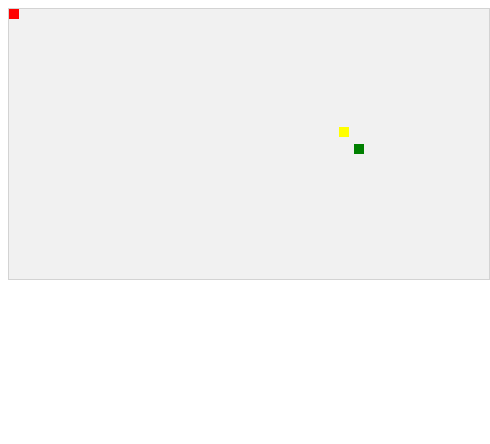
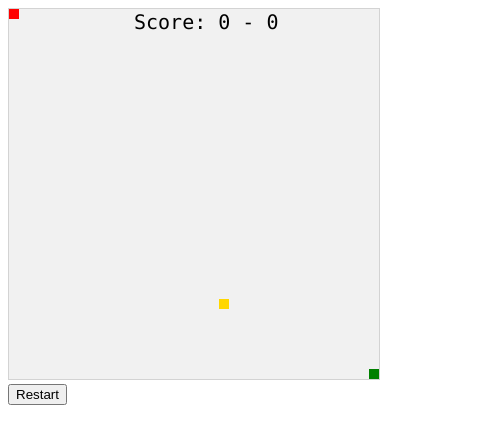
Before and after one commit to devingd/canvas-tinkering, a plain HTML site: page index.html in a window 390 px wide. Shown: the whole page, 490 px wide, since content can reach past the window. Drawn offline with Linux system fonts and the light colour scheme.

Commit message:
Computer opponent chases coin. First to 5 wins. Added restart button. More responsive now, too.

```diff
--- a/game.js
+++ b/game.js
@@ -2,21 +2,41 @@
 var mario;
 var coin;
 var badGuy;
+var score;
 
-function startGame() {
+function loadGame () {
+    gamingArena.load();
+}
+
+function startGame () {
     gamingArena.start();
     mario = new square(10, 10, "red", 0, 0);
-    coin = new square(10, 10, "yellow", Math.floor((Math.random() * gamingArena.canvas.width) - 10), Math.floor((Math.random() * gamingArena.canvas.height) - 10));
     badGuy = new square(10, 10, "green", gamingArena.canvas.width - 10, gamingArena.canvas.height - 10);
+    coin = new square(10, 10, "gold", Math.floor((Math.random() * gamingArena.canvas.width) - 10), Math.floor((Math.random() * gamingArena.canvas.height) - 10));
+    score = new scoreBoard();
 }
 
 var gamingArena = {
     canvas: document.createElement("canvas"),
-    start: function () {
-        this.canvas.width = 480;
-        this.canvas.height = 270;
+    load: function () {
+        this.canvas.width = 300;
+        this.canvas.height = 300;
         this.context = this.canvas.getContext("2d");
         document.body.insertBefore(this.canvas, document.body.childNodes[0]);
+
+        var button = document.createElement("button");
+        button.innerHTML = "Restart";
+        button.id = "restart-button";
+        button.onclick = startGame;
+        document.body.appendChild(button);
+
+        window.addEventListener('resize', this.resizeCanvas, false);
+        window.addEventListener('orientationchange', this.resizeCanvas, false);
+        this.resizeCanvas();
+
+        startGame();
+    },
+    start: function () {
         this.interval = setInterval(updateGamingArena, 20);
         window.addEventListener('keydown', function (e) {
             gamingArena.key = e.keyCode;
@@ -27,22 +47,42 @@ var gamingArena = {
     },
     clear: function () {
         this.context.clearRect(0, 0, this.canvas.width, this.canvas.height);
+    },
+    stop: function () {
+        clearInterval(this.interval);
+    },
+    resizeCanvas: function () {
+        gamingArena.canvas.width = window.innerWidth - 20;
+        gamingArena.canvas.height = window.innerWidth - 20;
+        if (mario) mario.updateEdges();
+        if (badGuy) badGuy.updateEdges();
+        if (coin) coin.updateEdges();
+    }
+}
+
+function scoreBoard () {
+    this.update = function(text, posX, posY) {
+        ctx = gamingArena.context;
+        ctx.font = "15pt Consolas";
+        ctx.fillStyle = "black";
+        ctx.fillText(text, posX, posY);
     }
 }
 
 function square(width, height, color, x, y) {
-    this.gamearena = gamingArena;
+    this.score = 0;
     this.width = width;
     this.height = height;
     this.speedX = 0;
     this.speedY = 0;
     this.x = x;
     this.y = y;
+    this.hasMoved = false;
 
     // define edges of canvas
     var top = 0;
-    var rightEdge = this.gamearena.canvas.width - this.width;
-    var bottom = this.gamearena.canvas.height - this.height;
+    var rightEdge = gamingArena.canvas.width - this.width;
+    var bottom = gamingArena.canvas.height - this.height;
     var leftEdge = 0;
 
     this.update = function () {
@@ -55,6 +95,25 @@ function square(width, height, color, x, y) {
         this.y += this.speedY;
         this.detectEdge();
     }
+
+    this.collectCoin = function (c) {
+        var myleft = this.x;
+        var myright = this.x + (this.width);
+        var mytop = this.y;
+        var mybottom = this.y + (this.height);
+        var otherleft = c.x;
+        var otherright = c.x + (c.width);
+        var othertop = c.y;
+        var otherbottom = c.y + (c.height);
+        if ((mybottom < othertop) ||
+            (mytop > otherbottom) ||
+            (myright < otherleft) ||
+            (myleft > otherright)) {
+            return false;
+        }
+        return true;
+    }
+
     this.detectEdge = function () {
         if (this.y < top) {
             this.y = top;
@@ -73,60 +132,91 @@ function square(width, height, color, x, y) {
             this.speedX = 0;
         }
     }
+
+    this.updateEdges = function () {
+        rightEdge = gamingArena.canvas.width - this.width;
+        bottom = gamingArena.canvas.height - this.height;
+    }
 }
 
 function updateGamingArena() {
     gamingArena.clear();
+    if (mario.score == 5) {
+        score.update("YOU WIN!", gamingArena.canvas.width / 2 - 60, gamingArena.canvas.height / 2 - 20);
+        gamingArena.stop();
+    } else if (badGuy.score == 5) {
+        score.update("YOU LOSE...", gamingArena.canvas.width / 2 - 60, gamingArena.canvas.height / 2 - 20);
+        gamingArena.stop();
+    } else {
+        // Detect keyboard press
         if (gamingArena.key && gamingArena.key == 37) {  // Left Arrow
+            mario.hasMoved = true;
             if (mario.x > 0) {
-            mario.speedX = -1;
+                mario.speedX = -3;
                 mario.speedY = 0;
             }
         }
         if (gamingArena.key && gamingArena.key == 39) {  // Right Arrow
+            mario.hasMoved = true;
             if (mario.x < (gamingArena.canvas.width - mario.width)) {
-            mario.speedX = 1;
+                mario.speedX = 3;
                 mario.speedY = 0;
             }
         }
         if (gamingArena.key && gamingArena.key == 38) { // Up Arrow
+            mario.hasMoved = true;
             if (mario.y > 0) {
-            mario.speedY = -1;
+                mario.speedY = -3;
                 mario.speedX = 0;
             }
         }
         if (gamingArena.key && gamingArena.key == 40) { // Down Arrow
+            mario.hasMoved = true;
             if (mario.y < (gamingArena.canvas.height - mario.height)) {
-            mario.speedY = 1;
+                mario.speedY = 3;
                 mario.speedX = 0;
             }
         }
 
+        // update score
+        if (mario.collectCoin(coin)) {
+            mario.score++;
+            coin = new square(10, 10, "gold", Math.floor((Math.random() * gamingArena.canvas.width) - 10), Math.floor((Math.random() * gamingArena.canvas.height) - 10));
+        } else if (badGuy.collectCoin(coin)) {
+            badGuy.score++;
+            coin = new square(10, 10, "gold", Math.floor((Math.random() * gamingArena.canvas.width) - 10), Math.floor((Math.random() * gamingArena.canvas.height) - 10));
+        }
+        score.update("Score: " + mario.score + " - " + badGuy.score, gamingArena.canvas.width / 2 - 60, 20);
+
+        // update player position
         mario.newPos();
         mario.update();
         coin.newPos();
         coin.update();
-    if(mario.x > badGuy.x) {
-        badGuy.speedX = .5;
+        if(mario.hasMoved) {
+            if(coin.x > badGuy.x) {
+                badGuy.speedX = 1.5;
                 badGuy.speedY = 0;
             }
-    else if (mario.x == badGuy.x) {
+            else if (coin.x == badGuy.x) {
                 badGuy.speedX = 0;
-        badGuy.speedY = .5;
+                badGuy.speedY = 1.5;
             }
             else {
-        badGuy.speedX = -.5;
+                badGuy.speedX = -1.5;
                 badGuy.speedY = 0;
             }
-    if(mario.y > badGuy.y) {
-        badGuy.speedY = .5;
+            if(coin.y > badGuy.y) {
+                badGuy.speedY = 1.5;
             }
-    else if (mario.y == badGuy.y) {
+            else if (coin.y == badGuy.y) {
                 badGuy.speedY = 0;
             }
             else {
-        badGuy.speedY = -.5;
+                badGuy.speedY = -1.5;
+            }
         }
         badGuy.newPos();
         badGuy.update();
     }
+}
--- a/index.html
+++ b/index.html
@@ -2,7 +2,7 @@
 <html>
 
 <head>
-    <meta name="viewport" content="width=device-width, initial-scale=1.0" />
+    <meta name="viewport" content="width=device-width, initial-scale=1">
     <style>
         canvas {
             border: 1px solid #d3d3d3;
@@ -11,7 +11,7 @@
     </style>
 </head>
 
-<body onload="startGame()">
+<body onload="loadGame()">
     <script src="game.js"></script>
 </body>
 
```
Lines whose indentation alone changed are shown as unchanged.
